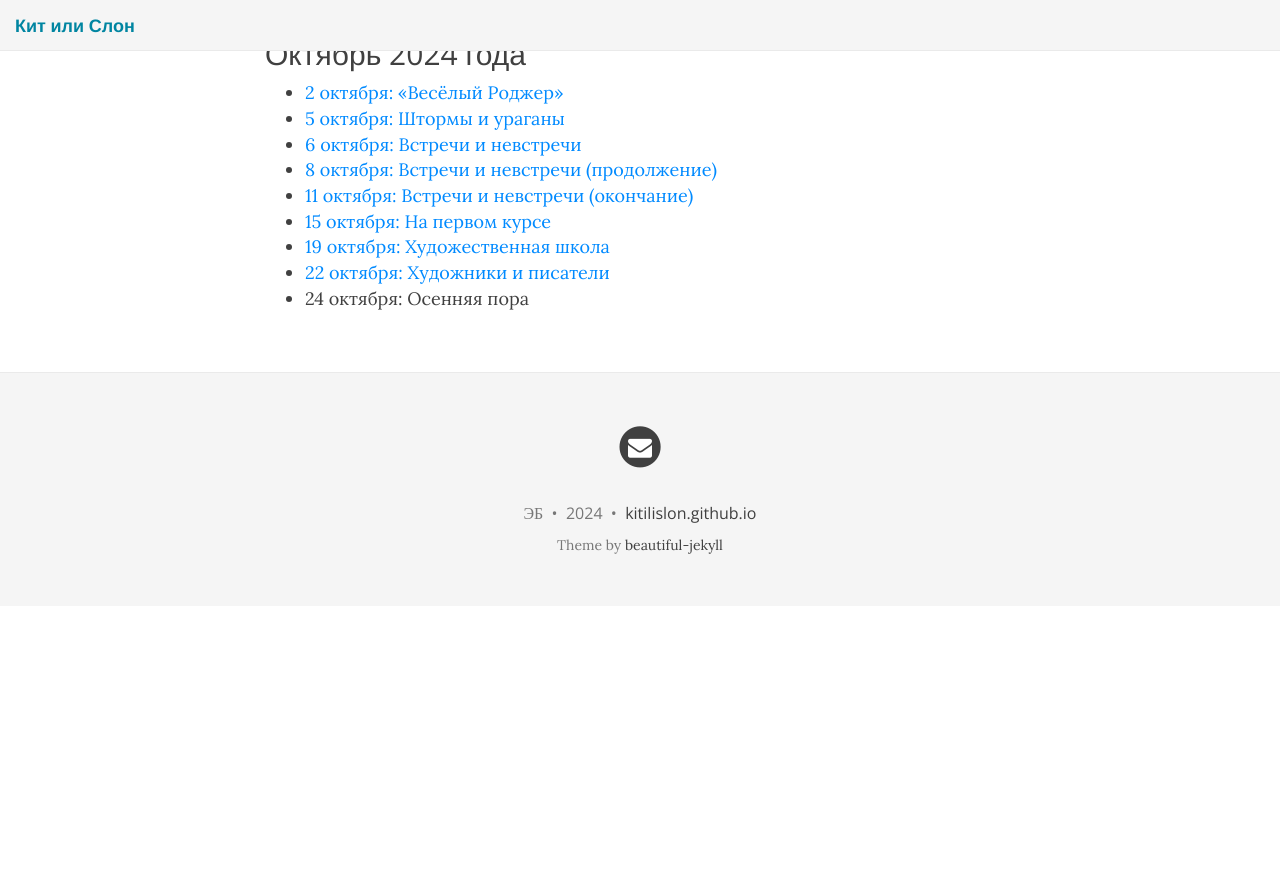
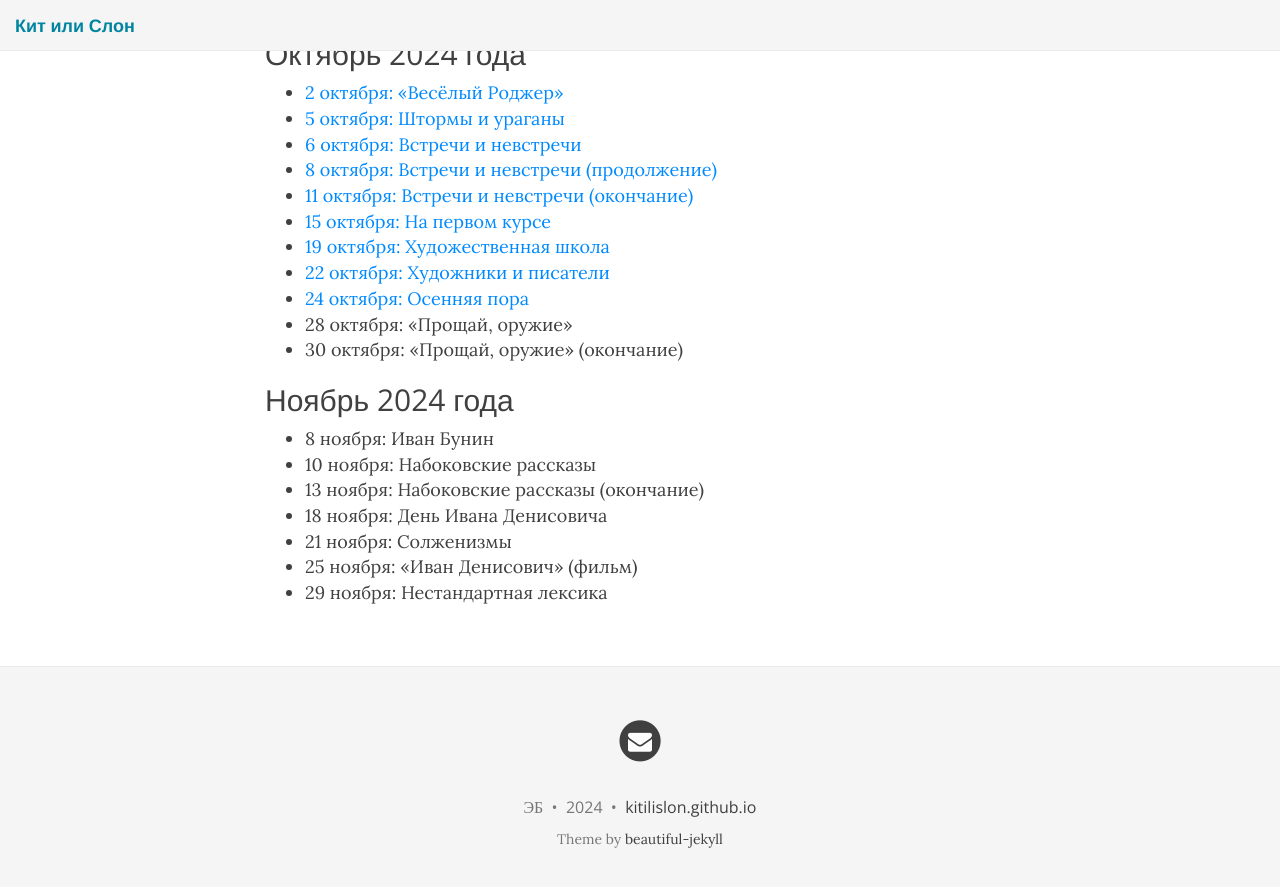
Before and after one commit to KitIliSlon/KitIliSlon.github.io, a Jekyll site: the page built from index.md, in a window 1280 px wide and 900 px high, scrolled down 701 px. Shown: the top 887 px of the window. Built offline with Jekyll 4.4.1, drawn with Linux system fonts in a browser that asks for light colours; nearby versions of some CDN libraries; before the commit the page ends 1307 px from its top, so only the background shows below that.

Commit message:
2024-10-24

```diff
--- a/index.md
+++ b/index.md
@@ -29,4 +29,16 @@ published: true
 * [15 октября: На первом курсе](https://kitilislon.github.io/2024-10-15)
 * [19 октября: Художественная школа](https://kitilislon.github.io/2024-10-19)
 * [22 октября: Художники и писатели](https://kitilislon.github.io/2024-10-22)
-* 24 октября: Осенняя пора
+* [24 октября: Осенняя пора](https://kitilislon.github.io/2024-10-24)
+* 28 октября: «Прощай, оружие»
+* 30 октября: «Прощай, оружие» (окончание)
+
+## Ноябрь 2024 года
+
+* 8 ноября: Иван Бунин
+* 10 ноября: Набоковские рассказы
+* 13 ноября: Набоковские рассказы (окончание)
+* 18 ноября: День Ивана Денисовича
+* 21 ноября: Солженизмы
+* 25 ноября: «Иван Денисович» (фильм)
+* 29 ноября: Нестандартная лексика
```
